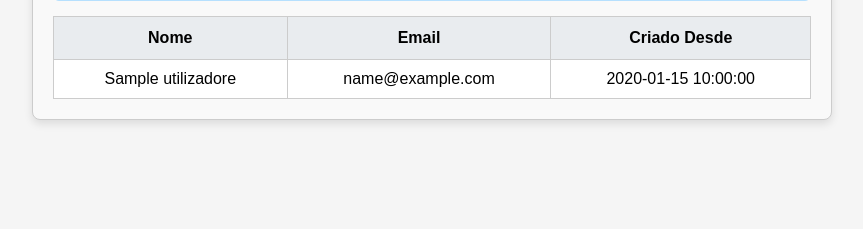
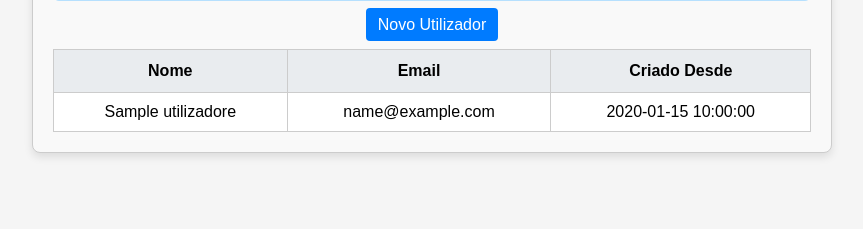
Before and after one commit to Lukasuuu/IEFP-Python, a Flask app: template Projetos/Python_CRUD/CRUD_WEB - Usuario admin/templates/index.html in a window 1280 px wide. Shown: the part 317-546 px from the top of the page, without its empty margins (208-1071 px from the left). Run offline with Flask 3, Linux system fonts and the light colour scheme; the template is opened without the code that fills it: most values are stand-ins (such as "Sample title", 1, 10 or a date in 2020).

Commit message:
atualizacao

```diff
--- a/Projetos/Python_CRUD/CRUD_WEB - Usuario admin/app.py
+++ b/Projetos/Python_CRUD/CRUD_WEB - Usuario admin/app.py
@@ -81,9 +81,9 @@ def novo():
     if "user_id" not in session:
         return redirect(url_for("login"))  # Verifica login
     # Opcional: só admins podem criar usuários
-    if session.get("user_role") != "admin":
-        flash("Acesso negado.")
-        return redirect(url_for("index"))
+    #if session.get("user_role") != "admin":
+        #flash("Acesso negado.")
+        #return redirect(url_for("index"))
 
     if request.method == "POST":
         nome = request.form["nome"]  # Nome do novo usuário
--- a/Projetos/Python_CRUD/CRUD_WEB - Usuario admin/templates/index.html
+++ b/Projetos/Python_CRUD/CRUD_WEB - Usuario admin/templates/index.html
@@ -15,13 +15,16 @@
 
     {% if is_admin %}
       <p style="color: green; font-weight: bold; margin-bottom: 15px;">Você está logado como administrador.</p>
-      <div style="margin-bottom: 15px;">
+            <div style="margin-bottom: 15px;">
         <a href="{{ url_for('novo') }}" style="padding: 8px 12px; background-color: #007bff; color: white; border-radius: 4px; text-decoration: none;">Novo Utilizador</a>
       </div>
     {% else %}
       <p style="background-color: #e9f5ff; color: #007bff; padding: 10px 15px; border: 1px solid #b6e0fe; border-radius: 6px; font-weight: 500; margin-bottom: 15px;">
         👋 Bem-vindo ao nosso servidor, <strong>{{ session.username }}</strong>.
       </p>
+            <div style="margin-bottom: 15px;">
+        <a href="{{ url_for('novo') }}" style="padding: 8px 12px; background-color: #007bff; color: white; border-radius: 4px; text-decoration: none;">Novo Utilizador</a>
+      </div>
     {% endif %}
 
     <table style="width: 100%; border-collapse: collapse; margin-top: 10px;">
```
